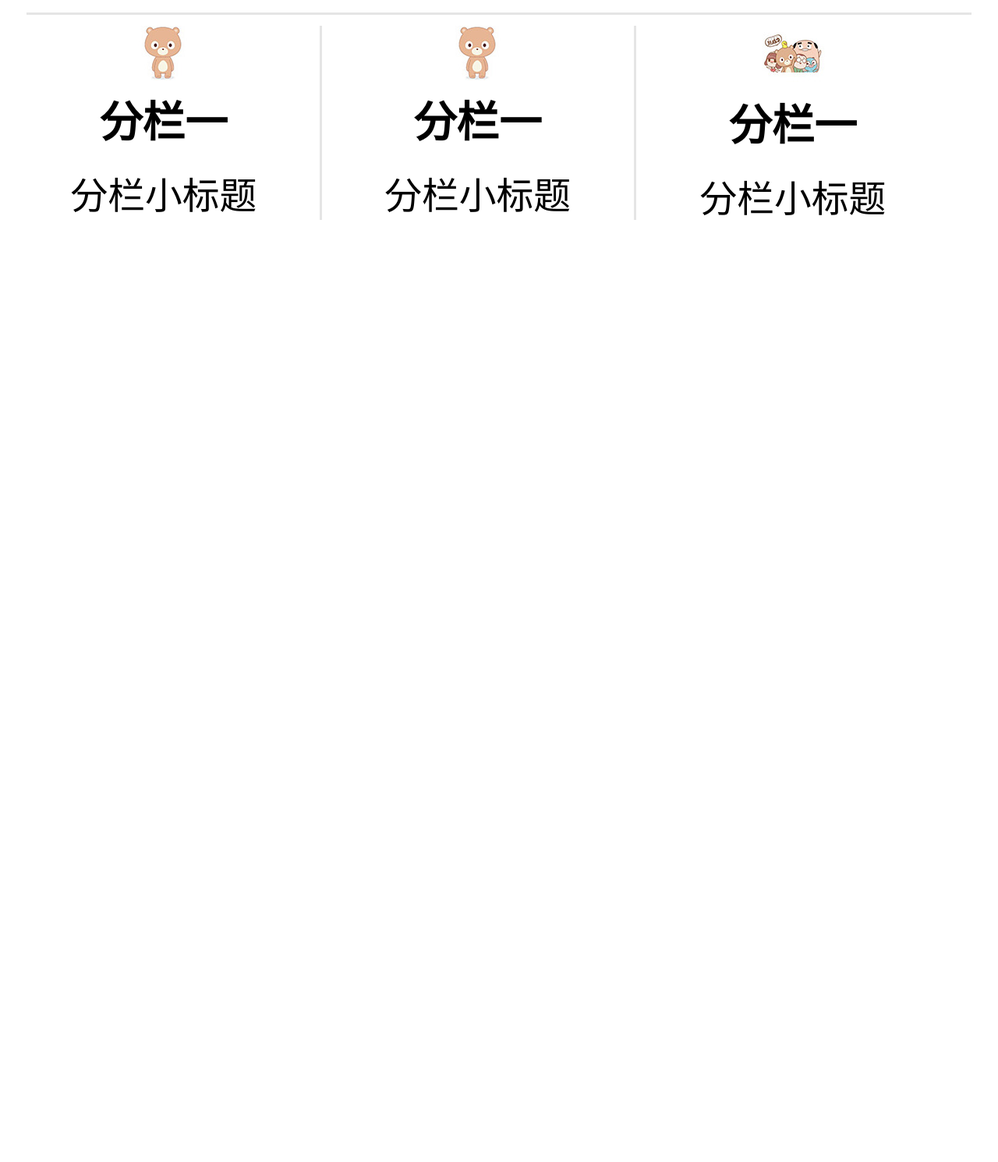
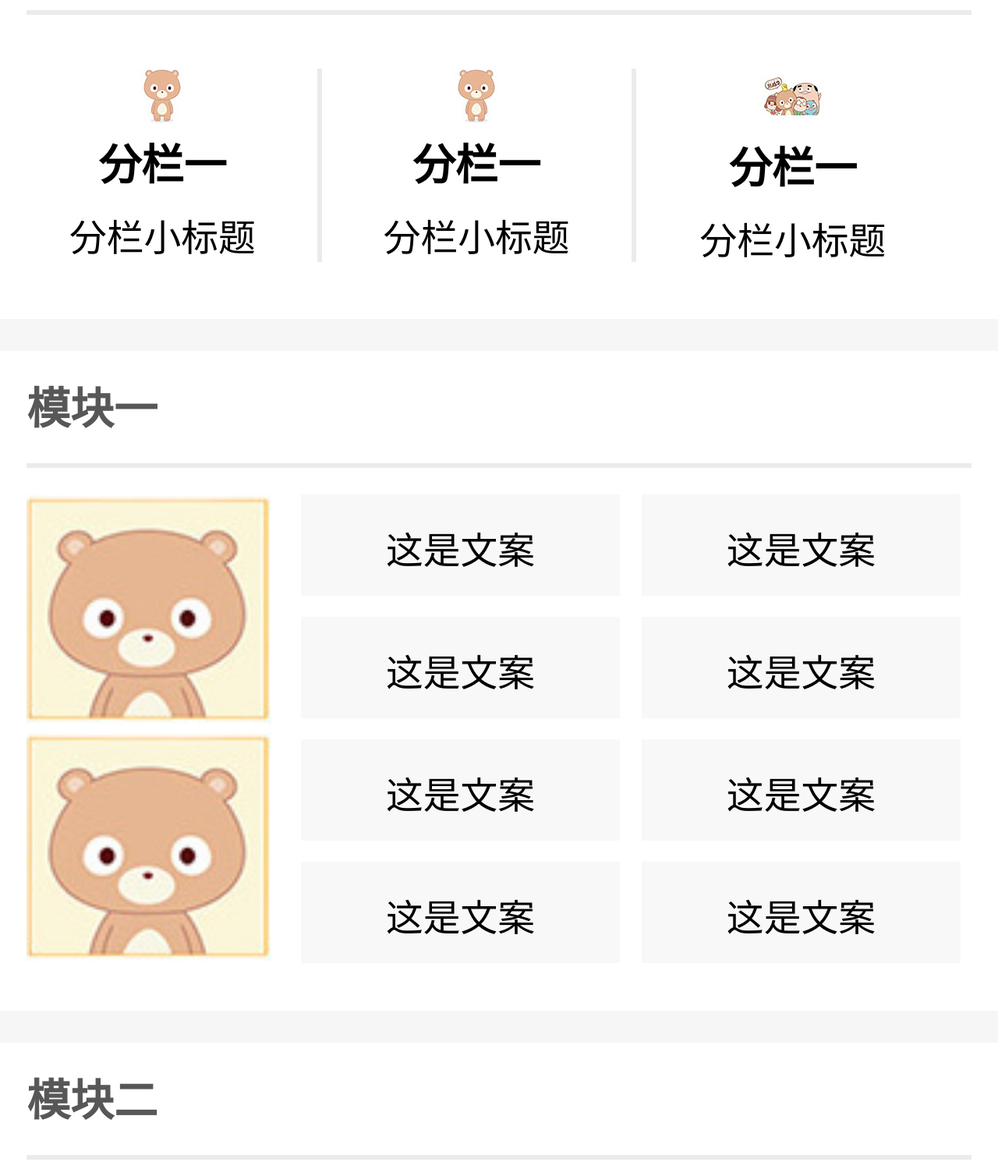
Before and after one commit to HashCoding/task1-11, a website: page index.html in a window 1280 px wide. Shown: the part 1479-2969 px from the top of the page at 78% size. Before the commit the page ends 1779 px from the top, so only its background shows below. Drawn offline with Linux system fonts and the light colour scheme.

Commit message:
add model

```diff
--- /dev/null
+++ b/app/components/cc/cc.scss
@@ -0,0 +1,4 @@
+.cc {
+  height: px2rem(12px);
+  background-color: #f6f6f6;
+}
--- a/app/components/label/label.scss
+++ b/app/components/label/label.scss
@@ -2,7 +2,7 @@
   height:px2rem(112px);
   margin: 0 px2rem(10px);
   padding: px2rem(18px) 0;
-  border-bottom: px2rem(1px) solid #e5e5e5;
+  border-bottom: px2rem(2px) solid #ebebeb;
   height: px2rem(140px);
   ul {
     margin-right: px2rem(-90px);
--- /dev/null
+++ b/app/components/model/model.scss
@@ -0,0 +1,33 @@
+.model {
+  .title-name {
+    height: px2rem(44px);
+    line-height: px2rem(44px);
+    color: #575757;
+    border-bottom: px2rem(2px) solid #ebebeb;
+  }
+  .model-content {
+    padding: px2rem(10px) 0;
+    .model-img {
+      float: left;
+      width: px2rem(94px);
+      img {
+        width: px2rem(92px);
+        height: px2rem(86px);
+      }
+    }
+    .model-word {
+      float: right;
+      width: px2rem(260px);
+      p {
+        float: left;
+        padding:px2rem(10px);
+        height: px2rem(38px);
+        width: px2rem(120px);
+        margin-left: px2rem(8px);
+        margin-bottom: px2rem(8px);
+        text-align: center;
+        background-color: #f8f8f8;
+      }
+    }
+  }
+}
--- a/app/components/reset/reset.scss
+++ b/app/components/reset/reset.scss
@@ -23,3 +23,7 @@ li, ol {
 .clearfix{
   *zoom:1
 }
+
+.wrap {
+  margin: 0 px2rem(10px);
+}
--- a/app/components/style.scss
+++ b/app/components/style.scss
@@ -5,3 +5,5 @@
 @import "banner/banner.scss";
 @import "label/label.scss";
 @import "tag/tag.scss";
+@import "cc/cc.scss";
+@import "model/model.scss";
--- a/app/components/tag/tag.scss
+++ b/app/components/tag/tag.scss
@@ -4,7 +4,8 @@
     li {
       float: left;
       width: px2rem(118px);
-      border-right: px2rem(1px) solid #e5e5e5;
+      border-right: px2rem(2px) solid #ebebeb;
+      margin: px2rem(16px) 0;
       img {
         display: block;
         margin: 0 auto;
--- a/index.html
+++ b/index.html
@@ -81,5 +81,51 @@
 
         </ul>
     </div>
+    <div class="cc">
+    </div>
+    <div class="model wrap clearfix">
+        <div class="title-name clearfix">
+            <h3>模块一</h3>
+        </div>
+        <div class="model-content clearfix">
+            <div class="model-img">
+                <img src="./app/img/model.jpg" alt="">
+                <img src="./app/img/model.jpg" alt="">
+            </div>
+            <div class="model-word">
+                <p>这是文案</p>
+                <p>这是文案</p>
+                <p>这是文案</p>
+                <p>这是文案</p>
+                <p>这是文案</p>
+                <p>这是文案</p>
+                <p>这是文案</p>
+                <p>这是文案</p>
+            </div>
+        </div>
+    </div>
+    <div class="cc"></div>
+    <div class="model wrap clearfix">
+        <div class="title-name clearfix">
+            <h3>模块二</h3>
+        </div>
+        <div class="model-content clearfix">
+            <div class="model-img">
+                <img src="./app/img/model.jpg" alt="">
+                <img src="./app/img/model.jpg" alt="">
+            </div>
+            <div class="model-word">
+                <p>这是文案</p>
+                <p>这是文案</p>
+                <p>这是文案</p>
+                <p>这是文案</p>
+                <p>这是文案</p>
+                <p>这是文案</p>
+                <p>这是文案</p>
+                <p>这是文案</p>
+            </div>
+        </div>
+    </div>
+    <div class="cc"></div>
 </body>
 </html>
```
Also changed, not shown: app/img/model.jpg (added), build/css/style.css, build/css/style.min.css.
